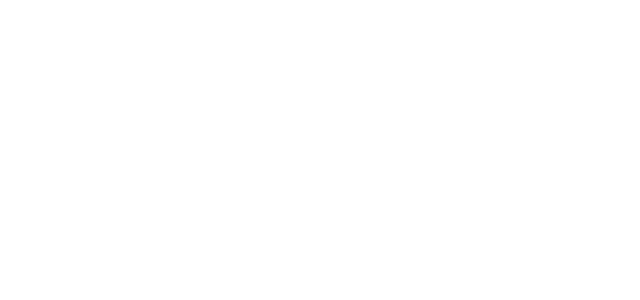
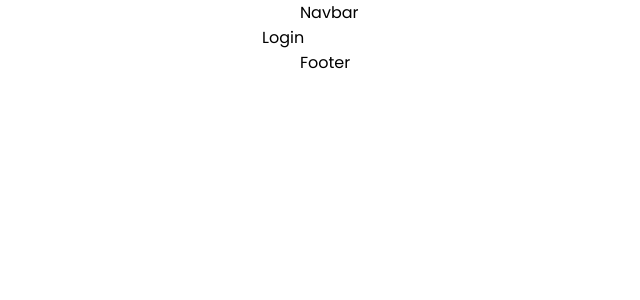
Before and after one commit to SamirrOrucov/JobApplicationProject, a React (Vite) app: page /login in a window 1280 px wide. Shown: the top 300 px of the page, without its empty margins (0-640 px from the left). Built offline with nearby package versions, Linux system fonts and the light colour scheme.

Commit message:
login signin created

```diff
--- a/src/App.jsx
+++ b/src/App.jsx
@@ -1,10 +1,9 @@
-import { BrowserRouter, Routes, Route } from "react-router-dom";
+import { BrowserRouter, Route, Routes } from "react-router-dom";
+import MainLayout from "./layouts/MainLayout/MainLayout";
 import Home from "./pages/Home";
-import MainLayout from "./layouts/MainLayout/MainLayout";
-import Register from "./pages/Register/Register";
-import Login from "./pages/Login/Login";
+import LoginPage from "./pages/LoginPage/LoginPage";
 import NoPage from "./pages/NoPage/NoPage";
-
+import SignInPage from "./pages/SignInPage/SignInPage";
 
 function App() {
   return (
@@ -14,9 +13,9 @@ function App() {
           <Route path="/" element={<MainLayout />}>
             <Route index element={<Home />} />
             <Route path="/*" element={<NoPage />} />
+            <Route path="/sign-in" element={<SignInPage />} />
+            <Route path="/login" element={<LoginPage />} />
           </Route>
-              <Route path="/register" element={<Register />} />
-              <Route path="/login" element={<Login />} />
         </Routes>
       </BrowserRouter>
     </>
--- /dev/null
+++ b/src/components/Login/Login.jsx
@@ -0,0 +1,9 @@
+import React from 'react'
+import "./Login.scss"
+function Login() {
+  return (
+    <div>Login</div>
+  )
+}
+
+export default Login
--- /dev/null
+++ b/src/components/SignIn/SignIn.jsx
@@ -0,0 +1,9 @@
+import React from 'react'
+import "./SignIn.scss"
+function SignIn() {
+  return (
+    <div>SignIn</div>
+  )
+}
+
+export default SignIn
--- a/src/pages/Login/Login.jsx
+++ /dev/null
@@ -1,16 +0,0 @@
-import React from "react";
-import "./Login.scss";
-
-
-function Login() {
-
-  return (
-    <div className="login">
-      <div className="login_container">
-
-      </div>
-    </div>
-  );
-}
-
-export default Login;
--- a/src/pages/Login/Login.scss
+++ /dev/null
@@ -1,6 +0,0 @@
-.login {
-  max-width: 100%;
-  &_container {
-
-  }
-}
--- /dev/null
+++ b/src/pages/LoginPage/LoginPage.jsx
@@ -0,0 +1,13 @@
+import React from "react";
+import "./LoginPage.scss";
+import Login from "../../components/Login/Login";
+
+function LoginPage() {
+  return (
+    <div id="login">
+      <Login />
+    </div>
+  );
+}
+
+export default LoginPage;
--- a/src/pages/Register/Register.scss
+++ b/src/pages/LoginPage/LoginPage.scss
@@ -1,4 +1,4 @@
-.register {
+#login {
   max-width: 100%;
 
 }
--- a/src/pages/Register/Register.jsx
+++ /dev/null
@@ -1,15 +0,0 @@
-import React  from "react";
-import "./Register.scss";
-
-function Register() {
-
-  return (
-    <div className="register">
-      <div className="register_container">
-
-      </div>
-    </div>
-  );
-}
-
-export default Register;
--- /dev/null
+++ b/src/pages/SignInPage/SignInPage.jsx
@@ -0,0 +1,13 @@
+import React from "react";
+import "./SignInPage.scss";
+import SignIn from "../../components/SignIn/SignIn";
+
+function SignInPage() {
+  return (
+    <div id="signin">
+      <SignIn />
+    </div>
+  );
+}
+
+export default SignInPage;
--- /dev/null
+++ b/src/pages/SignInPage/SignInPage.scss
@@ -0,0 +1,4 @@
+#signin {
+  max-width: 100%;
+
+}
```
Also changed, not shown: src/components/Login/Login.scss (added), src/components/SignIn/SignIn.scss (added). Lines whose indentation alone changed are shown as unchanged.
